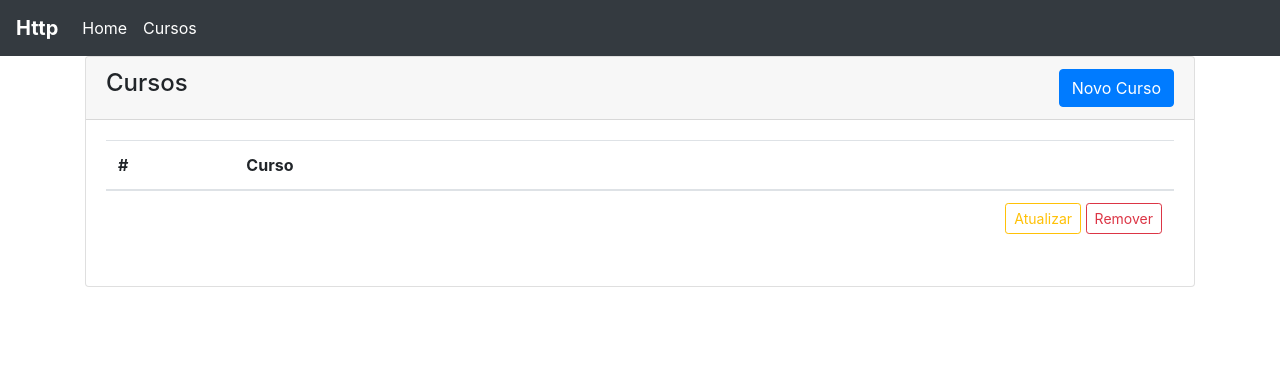
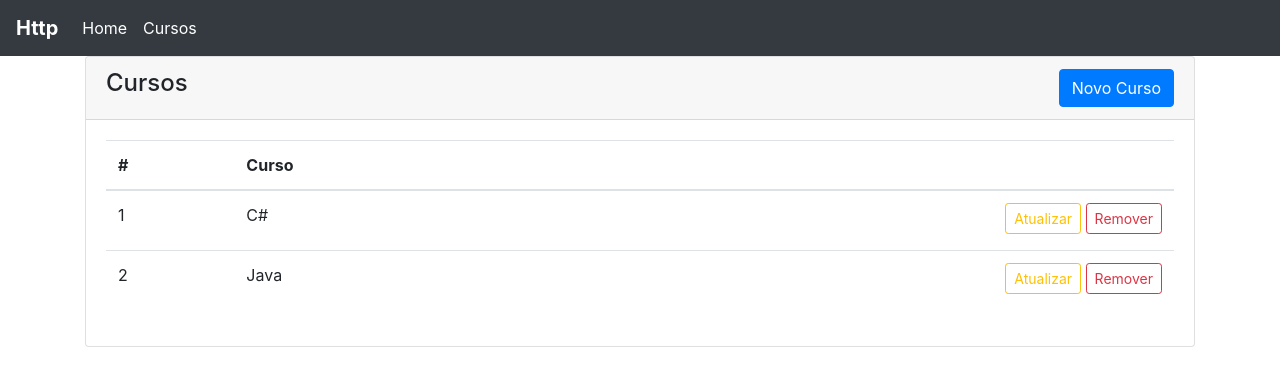
Before and after one commit to Tuliof210/CursoAngular-Estagio, an Angular app in the folder Requests-http/: page /cursos in a window 1280 px wide. Shown: the top 386 px of the page. Built offline with nearby package versions, Linux system fonts and the light colour scheme; data requests are answered from the project's data file.

Commit message:
HTTP - Listando Registros

```diff
--- a/Requests-http/src/app/app.module.ts
+++ b/Requests-http/src/app/app.module.ts
@@ -1,5 +1,7 @@
 import { BrowserModule } from '@angular/platform-browser';
 import { NgModule } from '@angular/core';
+
+import { HttpClientModule } from '@angular/common/http';
 
 import { AppRouting } from './app.routing';
 import { AppComponent } from './app.component';
@@ -10,7 +12,8 @@ import { AppComponent } from './app.component';
   ],
   imports: [
     BrowserModule,
-    AppRouting
+    AppRouting,
+    HttpClientModule
   ],
   providers: [],
   bootstrap: [AppComponent]
--- /dev/null
+++ b/Requests-http/src/app/cursos/curso.ts
@@ -0,0 +1,4 @@
+export interface Curso {
+  id: number;
+  nome: string;
+} // parametrizando o tipo de retorno do GET HTTP
--- a/Requests-http/src/app/cursos/cursos-lista/cursos-lista.component.html
+++ b/Requests-http/src/app/cursos/cursos-lista/cursos-lista.component.html
@@ -17,9 +17,9 @@
         </tr>
       </thead>
       <tbody>
-        <tr>
-          <td></td>
-          <td></td>
+        <tr *ngFor="let curso of cursos">
+          <td>{{ curso.id }}</td>
+          <td>{{ curso.nome }}</td>
           <td>
             <span class="float-right">
               <button class="btn btn-outline-warning mb-1 btn-sm">Atualizar</button>
--- a/Requests-http/src/app/cursos/cursos-lista/cursos-lista.component.ts
+++ b/Requests-http/src/app/cursos/cursos-lista/cursos-lista.component.ts
@@ -1,4 +1,7 @@
 import { Component, OnInit } from '@angular/core';
+
+import { Curso } from './../curso';
+import { CursosService } from '../cursos.service';
 
 @Component({
   selector: 'app-cursos-lista',
@@ -8,9 +11,11 @@ import { Component, OnInit } from '@angular/core';
 })
 export class CursosListaComponent implements OnInit {
 
-  constructor() { }
+  constructor(private service: CursosService) { }
+
+  cursos: Curso[];
 
   ngOnInit(): void {
+    this.service.list().subscribe(dados => this.cursos = dados);
   }
-
 }
--- a/Requests-http/src/app/cursos/cursos.service.ts
+++ b/Requests-http/src/app/cursos/cursos.service.ts
@@ -1,9 +1,19 @@
 import { Injectable } from '@angular/core';
+
+import { HttpClient } from '@angular/common/http';
+
+import { Curso } from './curso';
 
 @Injectable({
   providedIn: 'root' // nao é necessario add nos providers
 })
 export class CursosService {
 
-  constructor() { }
+  constructor(private http: HttpClient) {}
+
+  private readonly API = 'http://localhost:3000/cursos';
+
+  list() {
+    return this.http.get<Curso[]>(this.API);
+  }
 }
```
